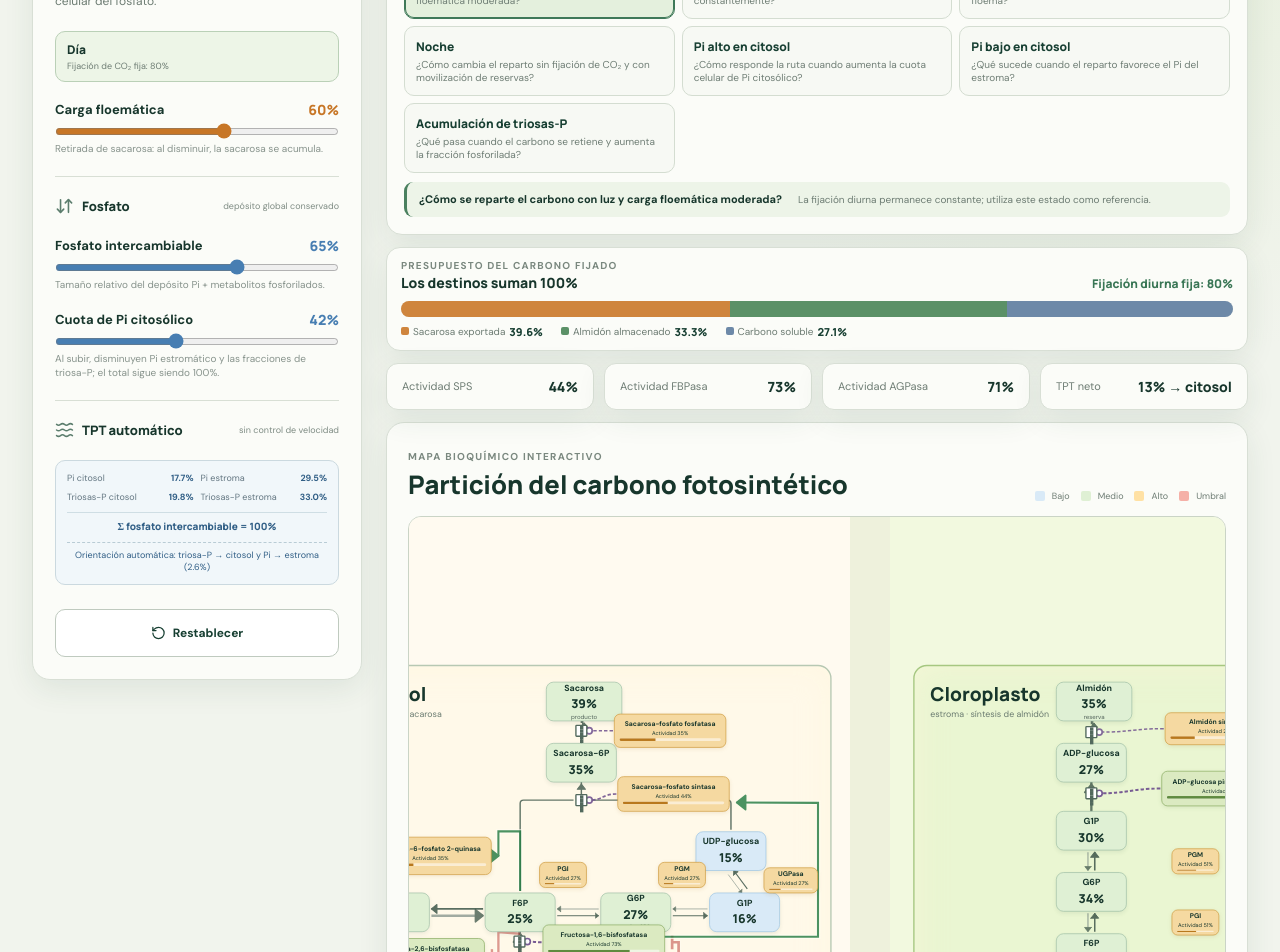
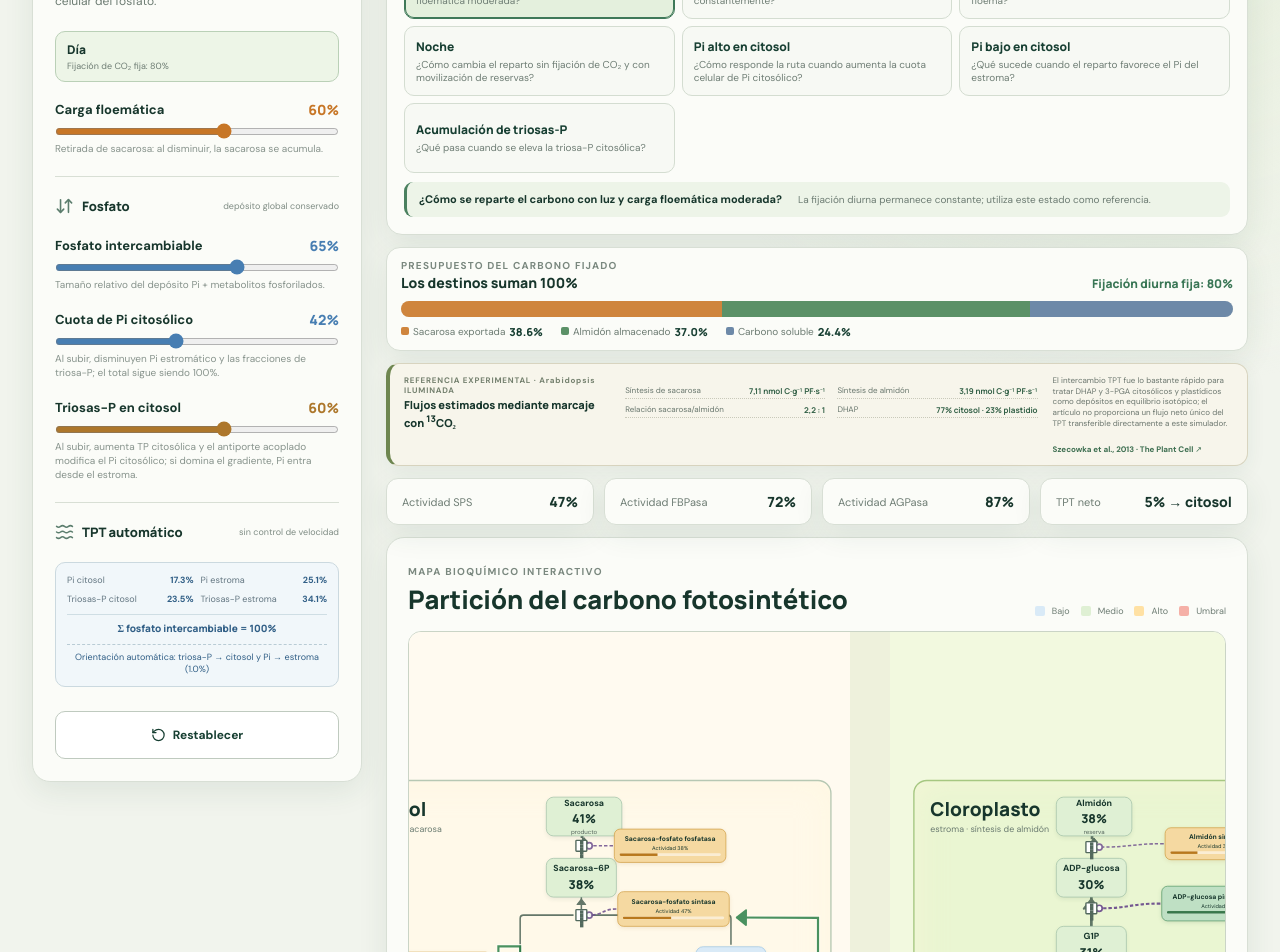
Before and after one commit to migred/Sacarosavsalmidon, a React (Vite) app: page / in a window 1280 px wide. Shown: the part 220-1172 px from the top of the page. Built offline with nearby package versions, Linux system fonts and the light colour scheme.

Commit message:
triosascitosol

```diff
--- a/package.json
+++ b/package.json
@@ -1,7 +1,7 @@
 {
   "name": "laboratorio-carbono-vegetal",
   "private": true,
-  "version": "1.0.7",
+  "version": "1.0.8",
   "type": "module",
   "scripts": {
     "dev": "vite",
--- a/src/App.tsx
+++ b/src/App.tsx
@@ -6,6 +6,7 @@ export type Controls = {
   phloemLoading: number
   phosphatePool: number
   cytosolicPi: number
+  cytosolicTriose: number
   phase: 'day' | 'night'
 }
 
@@ -29,7 +30,7 @@ type Model = { balance: Balance; derived: Derived }
 type Scenario = { id: string; title: string; question: string; focus: string; controls: Controls }
 
 const DAY_CARBON_FIXATION = 80
-const INITIAL: Controls = { phloemLoading: 60, phosphatePool: 65, cytosolicPi: 42, phase:'day' }
+const INITIAL: Controls = { phloemLoading: 60, phosphatePool: 65, cytosolicPi: 42, cytosolicTriose:60, phase:'day' }
 const clamp = (v: number) => Math.max(0, Math.min(100, v))
 
 function applyTptAntiport(piCyt:number,piStroma:number,trioseCyt:number,trioseStroma:number){
@@ -56,12 +57,12 @@ function applyTptAntiport(piCyt:number,piStroma:number,trioseCyt:number,trioseSt
 
 const SCENARIOS: Scenario[] = [
   { id:'day', title:'Día · estado basal', question:'¿Cómo se reparte el carbono con luz y carga floemática moderada?', focus:'La fijación diurna permanece constante; utiliza este estado como referencia.', controls:INITIAL },
-  { id:'phloem', title:'Carga floemática alta', question:'¿Qué ocurre si el floema retira sacarosa constantemente?', focus:'Observa el depósito de sacarosa, SPS y el sentido espontáneo del TPT.', controls:{phloemLoading:92,phosphatePool:65,cytosolicPi:55,phase:'day'} },
-  { id:'blocked', title:'Cierre de carga', question:'¿Qué ocurre cuando cesa bruscamente la carga del floema?', focus:'Busca acumulación de sacarosa, retroinhibición de SPS y desvío hacia almidón.', controls:{phloemLoading:0,phosphatePool:65,cytosolicPi:38,phase:'day'} },
-  { id:'night', title:'Noche', question:'¿Cómo cambia el reparto sin fijación de CO₂ y con movilización de reservas?', focus:'Compara el suministro nocturno desde almidón con el estado diurno.', controls:{phloemLoading:35,phosphatePool:58,cytosolicPi:58,phase:'night'} },
-  { id:'pi-cyt', title:'Pi alto en citosol', question:'¿Cómo responde la ruta cuando aumenta la cuota celular de Pi citosólico?', focus:'Comprueba que bajan Pi estromático y triosas-P y sigue la regulación enzimática.', controls:{phloemLoading:45,phosphatePool:85,cytosolicPi:90,phase:'day'} },
-  { id:'pi-stroma', title:'Pi bajo en citosol', question:'¿Qué sucede cuando el reparto favorece el Pi del estroma?', focus:'Observa la relación 3-PGA/Pi, AGPasa y el sentido del TPT.', controls:{phloemLoading:55,phosphatePool:85,cytosolicPi:8,phase:'day'} },
-  { id:'triose', title:'Acumulación de triosas-P', question:'¿Qué pasa cuando el carbono se retiene y aumenta la fracción fosforilada?', focus:'Observa la orientación del TPT y la inhibición de F6P-2-quinasa.', controls:{phloemLoading:12,phosphatePool:48,cytosolicPi:24,phase:'day'} },
+  { id:'phloem', title:'Carga floemática alta', question:'¿Qué ocurre si el floema retira sacarosa constantemente?', focus:'Observa el depósito de sacarosa, SPS y el sentido espontáneo del TPT.', controls:{phloemLoading:92,phosphatePool:65,cytosolicPi:55,cytosolicTriose:45,phase:'day'} },
+  { id:'blocked', title:'Cierre de carga', question:'¿Qué ocurre cuando cesa bruscamente la carga del floema?', focus:'Busca acumulación de sacarosa, retroinhibición de SPS y desvío hacia almidón.', controls:{phloemLoading:0,phosphatePool:65,cytosolicPi:38,cytosolicTriose:72,phase:'day'} },
+  { id:'night', title:'Noche', question:'¿Cómo cambia el reparto sin fijación de CO₂ y con movilización de reservas?', focus:'Compara el suministro nocturno desde almidón con el estado diurno.', controls:{phloemLoading:35,phosphatePool:58,cytosolicPi:58,cytosolicTriose:42,phase:'night'} },
+  { id:'pi-cyt', title:'Pi alto en citosol', question:'¿Cómo responde la ruta cuando aumenta la cuota celular de Pi citosólico?', focus:'Comprueba que bajan Pi estromático y triosas-P y sigue la regulación enzimática.', controls:{phloemLoading:45,phosphatePool:85,cytosolicPi:90,cytosolicTriose:45,phase:'day'} },
+  { id:'pi-stroma', title:'Pi bajo en citosol', question:'¿Qué sucede cuando el reparto favorece el Pi del estroma?', focus:'Observa la relación 3-PGA/Pi, AGPasa y el sentido del TPT.', controls:{phloemLoading:55,phosphatePool:85,cytosolicPi:8,cytosolicTriose:55,phase:'day'} },
+  { id:'triose', title:'Acumulación de triosas-P', question:'¿Qué pasa cuando se eleva la triosa-P citosólica?', focus:'Observa cómo cambia la orientación del antiporte y cómo responde el Pi citosólico.', controls:{phloemLoading:12,phosphatePool:48,cytosolicPi:24,cytosolicTriose:92,phase:'day'} },
 ]
 
 function derive(c: Controls): Model {
@@ -71,13 +72,13 @@ function derive(c: Controls): Model {
   const carbonInput = c.phase === 'day' ? DAY_CARBON_FIXATION : 26
   const retention = 100 - c.phloemLoading
 
-  // El deslizador de Pi citosólico cambia la composición del depósito celular completo:
-  // su aumento eleva Picit y reduce simultáneamente Piest, TPcit y TPest.
+  // Ambos deslizadores cambian la composición celular antes del equilibrio del TPT.
+  // Elevar TPcit desplaza TP hacia el estroma y Pi en sentido contrario.
   const compositionWeights = {
     piCyt: 8 + c.cytosolicPi * .92,
     piStroma: 86 - c.cytosolicPi * .58 + (c.phase === 'night' ? 12 : 0),
-    trioseCyt: 38 + retention * .20 - c.cytosolicPi * .16,
-    trioseStroma: 66 + carbonInput * .20 + retention * .22 - c.cytosolicPi * .22,
+    trioseCyt: 18 + c.cytosolicTriose * .62 + retention * .16 - c.cytosolicPi * .10,
+    trioseStroma: 102 - c.cytosolicTriose * .46 + carbonInput * .18 + retention * .18 - c.cytosolicPi * .16,
   }
   const compositionTotal = Object.values(compositionWeights).reduce((sum,value)=>sum+Math.max(2,value),0)
   const share = (value:number) => Math.max(2,value) / compositionTotal * 100
@@ -162,6 +163,7 @@ export default function App(){
         <div className="pair-title"><ArrowDownUp/><span>Fosfato</span><small>depósito global conservado</small></div>
         <Slider label="Fosfato intercambiable" value={controls.phosphatePool} color="#477eb2" onChange={v=>setControl('phosphatePool',v)} hint="Tamaño relativo del depósito Pi + metabolitos fosforilados."/>
         <Slider label="Cuota de Pi citosólico" value={controls.cytosolicPi} color="#477eb2" onChange={v=>setControl('cytosolicPi',v)} hint="Al subir, disminuyen Pi estromático y las fracciones de triosa-P; el total sigue siendo 100%."/>
+        <Slider label="Triosas-P en citosol" value={controls.cytosolicTriose} color="#ad772b" onChange={v=>setControl('cytosolicTriose',v)} hint="Al subir, aumenta TP citosólica y el antiporte acoplado modifica el Pi citosólico; si domina el gradiente, Pi entra desde el estroma."/>
         <div className="pair-title"><Waves/><span>TPT automático</span><small>sin control de velocidad</small></div>
         <div className="phosphate-readout">
           <div><span>Pi citosol</span><b>{d.piCytShare.toFixed(1)}%</b></div><div><span>Pi estroma</span><b>{d.piStromaShare.toFixed(1)}%</b></div>
@@ -187,6 +189,13 @@ export default function App(){
           <div className="budget-legend"><span><i className="to-sucrose"/>Sacarosa exportada <b>{d.sucroseShare.toFixed(1)}%</b></span><span><i className="to-starch"/>{controls.phase==='day'?'Almidón almacenado':'Almidón remanente'} <b>{d.starchShare.toFixed(1)}%</b></span><span><i className="retained"/>Carbono soluble <b>{d.intermediateShare.toFixed(1)}%</b></span></div>
         </div>
 
+        <aside className="experimental-reference" aria-label="Referencia experimental">
+          <div><span>REFERENCIA EXPERIMENTAL · <i>Arabidopsis</i> ILUMINADA</span><b>Flujos estimados mediante marcaje con <sup>13</sup>CO₂</b></div>
+          <dl><div><dt>Síntesis de sacarosa</dt><dd>7,11 nmol C·g⁻¹ PF·s⁻¹</dd></div><div><dt>Síntesis de almidón</dt><dd>3,19 nmol C·g⁻¹ PF·s⁻¹</dd></div><div><dt>Relación sacarosa/almidón</dt><dd>2,2 : 1</dd></div><div><dt>DHAP</dt><dd>77% citosol · 23% plastidio</dd></div></dl>
+          <p>El intercambio TPT fue lo bastante rápido para tratar DHAP y 3-PGA citosólicos y plastídicos como depósitos en equilibrio isotópico; el artículo no proporciona un flujo neto único del TPT transferible directamente a este simulador.</p>
+          <a href="https://doi.org/10.1105/tpc.112.106989" target="_blank" rel="noreferrer">Szecowka et al., 2013 · The Plant Cell ↗</a>
+        </aside>
+
         <div className="metrics">
           <div><span>Actividad SPS</span><b>{d.sps.toFixed(0)}%</b></div>
           <div><span>Actividad FBPasa</span><b>{d.fbpase.toFixed(0)}%</b></div>
--- a/src/MetabolicFlow.tsx
+++ b/src/MetabolicFlow.tsx
@@ -1,7 +1,7 @@
-import { memo, useMemo } from 'react'
+import { memo, useMemo, useRef, useState } from 'react'
 import {
   Background, BaseEdge, Controls, Handle, MarkerType, Position, ReactFlow,
-  getBezierPath, getSmoothStepPath, getStraightPath, type EdgeProps, type NodeProps,
+  getBezierPath, getSmoothStepPath, getStraightPath, type EdgeProps, type NodeProps, type ReactFlowInstance,
 } from '@xyflow/react'
 import '@xyflow/react/dist/style.css'
 import type { Balance, Derived } from './App'
@@ -261,7 +261,20 @@ function makeElements(b:Balance,d:Derived) {
 
 export function MetabolicFlow({balance,derived}:Props){
   const {nodes,edges}=useMemo(()=>makeElements(balance,derived),[balance,derived])
-  return <div className="flow-stage"><ReactFlow nodes={nodes} edges={edges} nodeTypes={nodeTypes} edgeTypes={edgeTypes} fitView fitViewOptions={{padding:.005,minZoom:.68,maxZoom:1.3}} minZoom={.6} maxZoom={2.2} nodesDraggable={false} nodesConnectable={false} elementsSelectable={false} panOnScroll zoomOnPinch zoomOnScroll>
+  const fittedZoom=useRef<number|null>(null)
+  const [isZoomed,setIsZoomed]=useState(false)
+  const fitOnInit=(instance:ReactFlowInstance)=>{
+    requestAnimationFrame(()=>{
+      Promise.resolve(instance.fitView({padding:.01,minZoom:.68,maxZoom:1.3})).then(()=>{
+        fittedZoom.current=instance.getViewport().zoom
+        setIsZoomed(false)
+      })
+    })
+  }
+  return <div className={`flow-stage ${isZoomed?'canvas-zoomed':'canvas-fitted'}`}>
+    <div className="canvas-scroll-hint">{isZoomed?'Zoom activo · desplazamiento habilitado':'Vista completa · desplazamiento bloqueado'}</div>
+    <ReactFlow nodes={nodes} edges={edges} nodeTypes={nodeTypes} edgeTypes={edgeTypes} fitView fitViewOptions={{padding:.01,minZoom:.68,maxZoom:1.3}} onInit={fitOnInit} onMoveEnd={(_,viewport)=>setIsZoomed(fittedZoom.current!==null&&viewport.zoom>fittedZoom.current+.025)} minZoom={.6} maxZoom={2.2} nodesDraggable={false} nodesConnectable={false} elementsSelectable={false} panOnScroll={isZoomed} panOnDrag={isZoomed} preventScrolling={isZoomed} zoomOnPinch zoomOnScroll={false}>
     <Background color="#dfe6dc" gap={24} size={1}/><Controls showInteractive={false}/>
-  </ReactFlow></div>
+    </ReactFlow>
+  </div>
 }
```
Also changed, not shown: src/styles.css, 4 other files (tests, documents, lock files or other folders).
